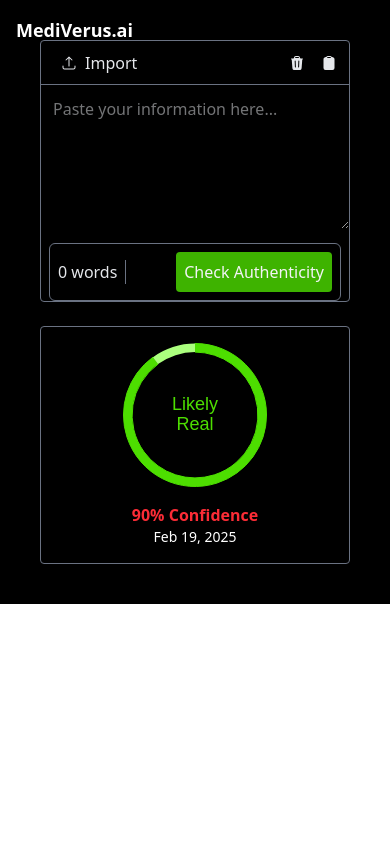
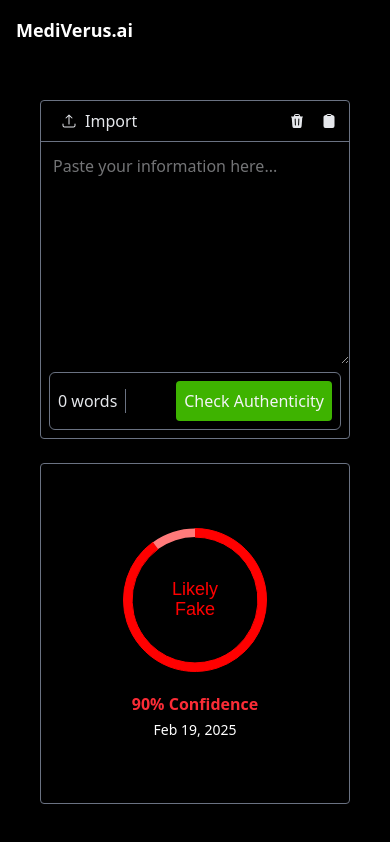
Before and after one commit to arynch24/MediVerus, a React (Vite) app in the folder Frontend/: page /analyze in a window 390 px wide. Built offline with nearby package versions, Linux system fonts and the light colour scheme.

Commit message:
Refactor Analyze page layout and styles

```diff
--- a/Frontend/src/pages/Analyze.jsx
+++ b/Frontend/src/pages/Analyze.jsx
@@ -59,9 +59,9 @@ function Analyze() {
   const formattedDate = now.toLocaleDateString("en-US", { month: "short", day: "numeric", year: "numeric" });
 
   return (
-    <div className='p-10 md:pt-25 flex flex-col md:flex-row  md:h-lvh gap-6 bg-black '>
+    <div className='p-10 pt-25 flex flex-col md:flex-row h-lvh gap-6 bg-black '>
       {/* Left Section */}
-      <div className='w-full md:w-3/4 md:h-6/7  flex-col border-1 border-gray-500 rounded-sm '>
+      <div className='w-full h-1/2 md:w-3/4 md:h-6/7 flex flex-col justify-between border-1 border-gray-500 rounded-sm '>
         <div className='h-11 w-full flex items-center justify-between border-b border-gray-500 text-gray-200 '>
           <label className='p-2 rounded cursor-pointer flex items-center'>
             <ArrowUpTrayIcon className="w-4 h-4  ml-3 mr-2" />
@@ -92,11 +92,11 @@ function Analyze() {
           value={text}
           onChange={(e) => setText(e.target.value)}
         />
-        <div className=' mt-2 ml-2 mr-2 flex items-center justify-between border  border-gray-500 rounded-md gap-4'>
+        <div className=' m-2 flex items-center justify-between border  border-gray-500 rounded-md gap-4'>
           <span className='text-gray-200 ml-2 pr-2 border-r border-gray-500'> {wordCount} words</span>
 
           <button
-            className='m-2 bg-[#3eb300] text-gray-100 px-2 py-2 rounded'
+            className='m-2 bg-[#3eb300] text-gray-100 p-2 rounded'
             onClick={() => analyzeInfoApi(text, dispatch)}
           >
             {loading ? 'Analyzing...' : 'Check Authenticity'}
@@ -118,20 +118,21 @@ function Analyze() {
           </>
         )}
       </div> */}
-      <div className='w-full md:w-1/4 md:h-2/4 p-4 border rounded flex flex-col items-center justify-center border-gray-500'>
+
+      <div className='w-full md:w-1/4 h-1/2 p-4 border rounded flex flex-col items-center justify-center border-gray-500'>
 
         <div className='h-36 w-36'>
-          <PieChart score={90} authenticity={"Real"} />
+          <PieChart score={90} authenticity={"Fake"} />
           {/* <PieChart score={result.confidence} authenticity={result.authenticity}/> */}
         </div>
         <p
-          className={`mt-4 font-bold ${result?.authenticity === "Real" ? "text-green-500" : "text-red-500"
+          className={`mt-5 font-bold ${result?.authenticity === "Real" ? "text-green-500" : "text-red-500"
             }`}
         >
-          <span>90%</span> Confidence
+          <span>{`${result?.confidence!==null ?"90":"80"}%`}</span> Confidence
         </p>
 
-        <p className='text-sm text-white'>{formattedDate}</p>
+        <p className='text-sm text-white mt-1'>{formattedDate}</p>
       </div>
     </div>
   );
```
